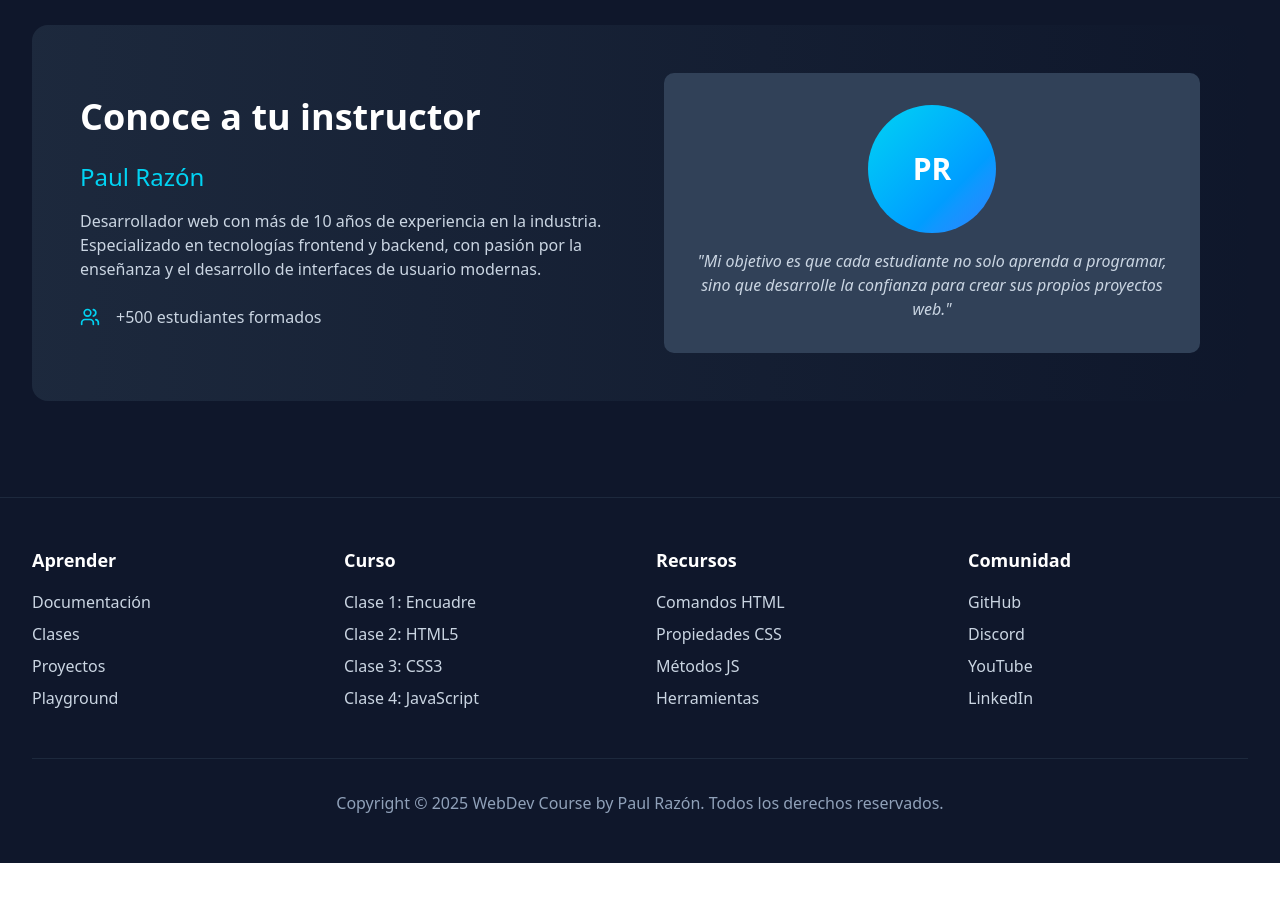
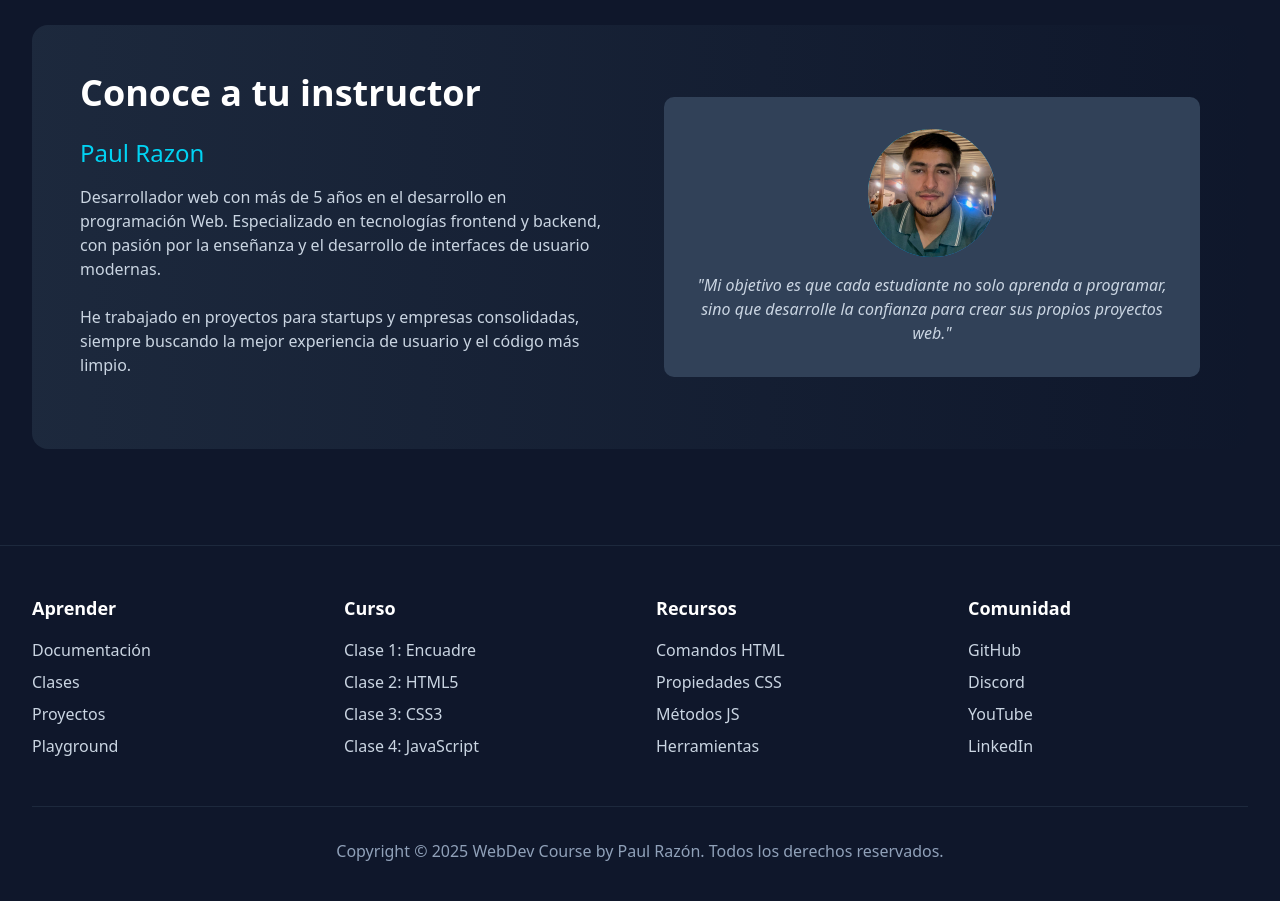
Before and after one commit to PaulRazon/courses-page, a Next.js app: page / in a window 1280 px wide. Shown: the part 1580-2481 px from the top of the page. Before the commit the page ends 2443 px from the top, so only its background shows below. Built offline with nearby package versions, Linux system fonts and the light colour scheme.

Commit message:
create web page to courses

```diff
--- a/src/app/layout.tsx
+++ b/src/app/layout.tsx
@@ -16,8 +16,8 @@ const geistMono = Geist_Mono({
 });
 
 export const metadata: Metadata = {
-  title: "Create Next App",
-  description: "Generated by create next app",
+  title: "WebDev Course",
+  description: "Curso Fundamentos de Desarrollo Web",
 };
 
 export default function RootLayout({
--- a/src/components/instructor-section.tsx
+++ b/src/components/instructor-section.tsx
@@ -1,4 +1,5 @@
 import { Users } from "lucide-react";
+import Image from "next/image";
 import React from "react";
 
 export default function InstructorSection() {
@@ -11,25 +12,29 @@ export default function InstructorSection() {
               <h2 className="text-3xl sm:text-4xl font-bold mb-6">
                 Conoce a tu instructor
               </h2>
-              <h3 className="text-2xl text-cyan-400 mb-4">Paul Razón</h3>
+              <h3 className="text-2xl text-cyan-400 mb-4">Paul Razon</h3>
               <p className="text-slate-300 mb-6">
-                Desarrollador web con más de 10 años de experiencia en la
-                industria. Especializado en tecnologías frontend y backend, con
+                Desarrollador web con más de 5 años en el desarrollo en programación Web.
+                Especializado en tecnologías frontend y backend, con
                 pasión por la enseñanza y el desarrollo de interfaces de usuario
                 modernas.
               </p>
-              <div className="flex items-center space-x-4">
-                <Users className="h-5 w-5 text-cyan-400" />
-                <span className="text-slate-300">
-                  +500 estudiantes formados
-                </span>
-              </div>
+                <p className="text-slate-300 mb-6">
+                    He trabajado en proyectos para startups y empresas
+                    consolidadas, siempre buscando la mejor experiencia de usuario
+                    y el código más limpio.
+                </p>
             </div>
             <div className="bg-slate-700 rounded-lg p-6 sm:p-8 text-center">
               <div className="w-24 h-24 sm:w-32 sm:h-32 bg-gradient-to-br from-cyan-400 to-blue-500 rounded-full mx-auto mb-4 flex items-center justify-center">
-                <span className="text-2xl sm:text-3xl font-bold text-white">
-                  PR
-                </span>
+                <Image
+                    src="/paul-razon.jpg"
+                    alt="Paul Razón"
+                    width={128}
+                    height={128}
+                    className="rounded-full object-cover"
+                    priority
+                />
               </div>
               <p className="text-slate-300 italic">
                 "Mi objetivo es que cada estudiante no solo aprenda a programar,
```
Also changed, not shown: public/paul-razon.jpg (added).
